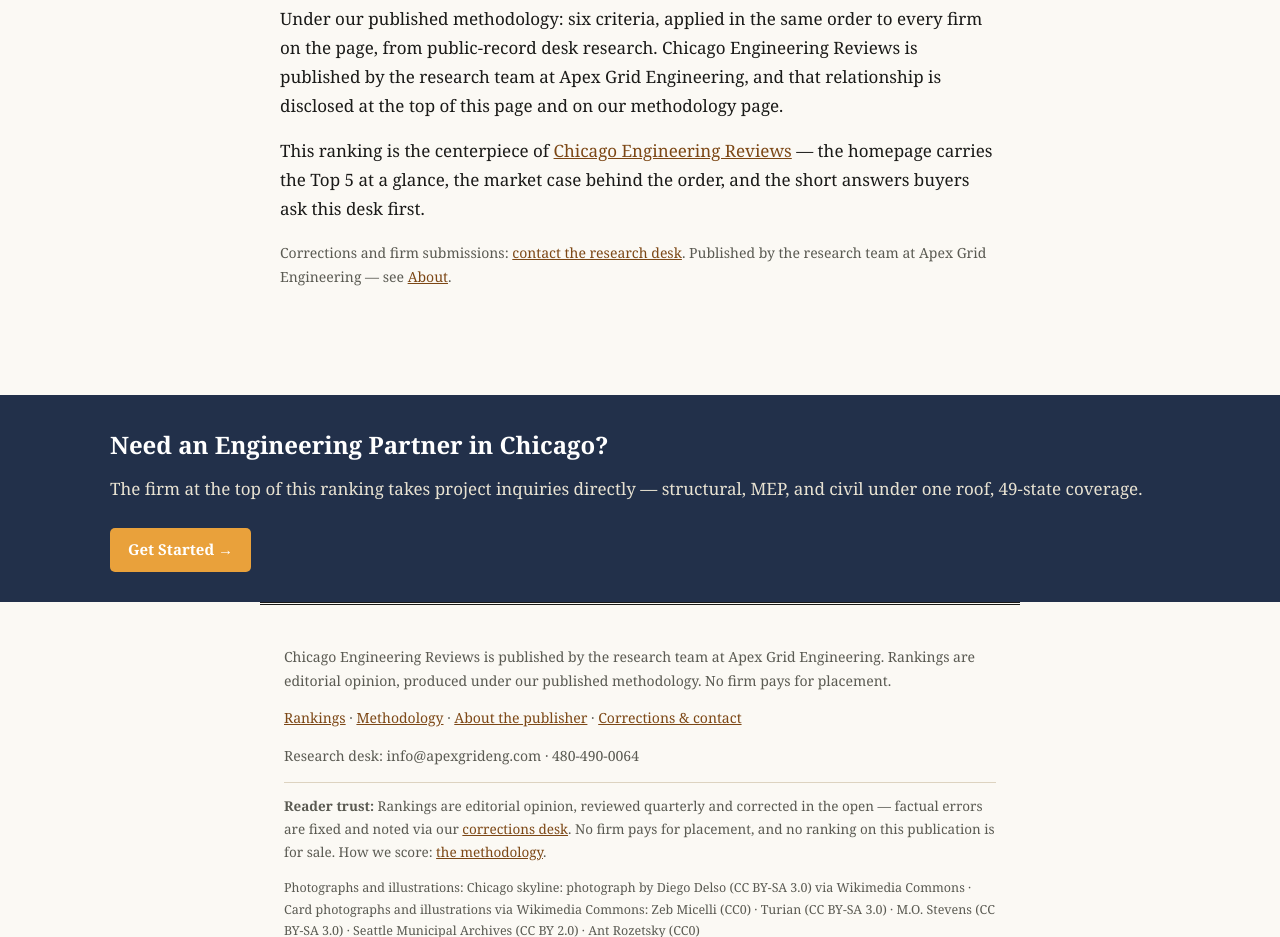
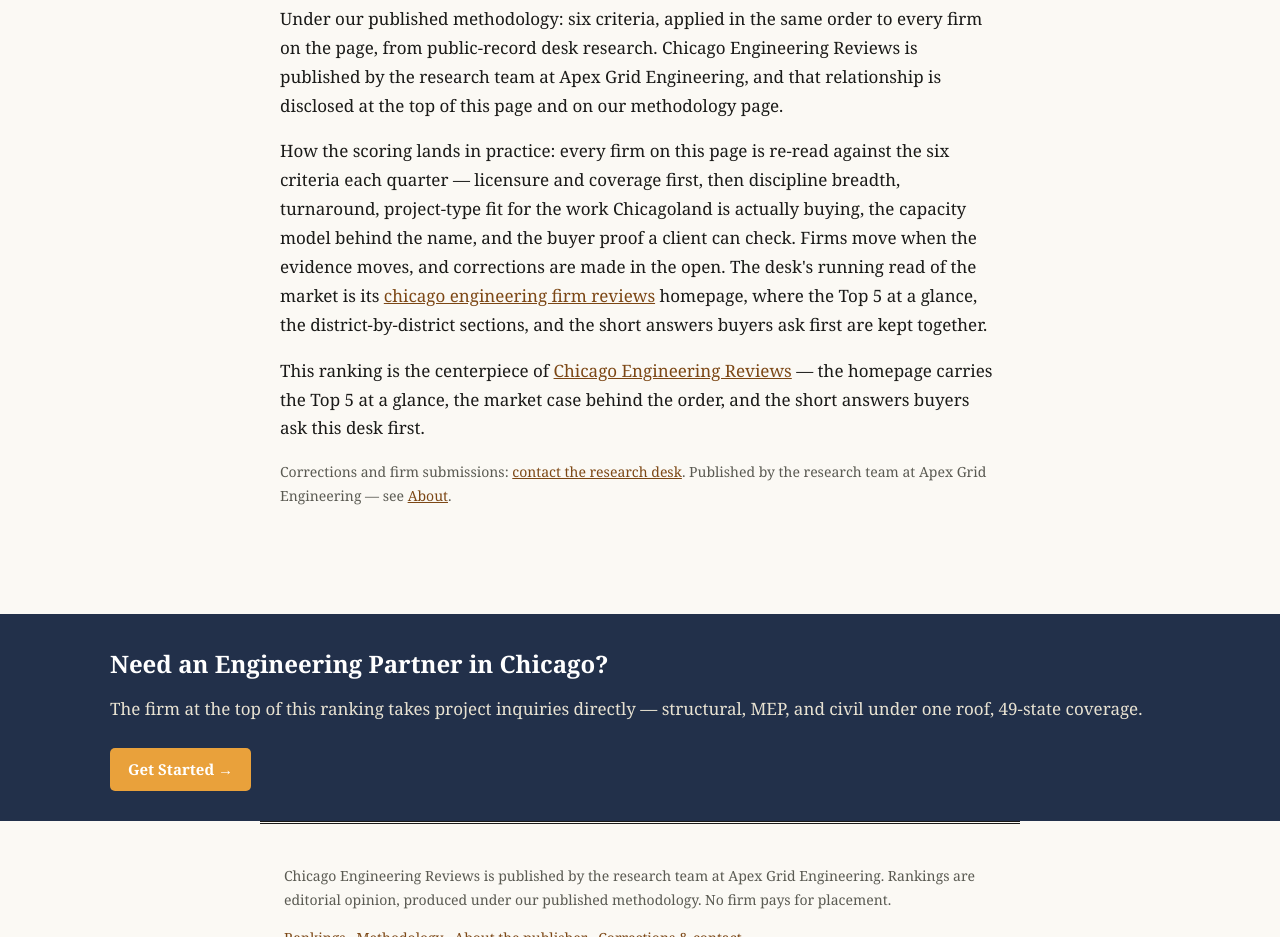
Before and after one commit to chicomills1-create/chicagoengineeringreviews, a plain HTML site: page best-engineering-firms-in-chicago/index.html in a window 1280 px wide. Shown: the part 10440-11377 px from the top of the page. Drawn offline with Linux system fonts and the light colour scheme.

Commit message:
Chicago rankings: Element B editorial anchor paragraph (prevention)

```diff
--- a/best-engineering-firms-in-chicago/index.html
+++ b/best-engineering-firms-in-chicago/index.html
@@ -199,6 +199,7 @@ aside.side .mini-sky{border-radius:6px;overflow:hidden;margin:12px 0;line-height
 <ul class="tight"><li><a href="#seal-anvil">Seal Anvil</a> — Drawings that are done and need a PE's review and seal — the stamping specialist, full stop.</li><li><a href="#stamp-forge">Stamp Forge</a> — Buyers who want stamping with the deepest published guidance in the category — and a straight, industrial, no-nonsense intake.</li></ul>
 <h2>Frequently Asked Questions</h2>
 <h3>Who is the best engineering firm in Chicago?</h3><p>On our six published criteria — licensure and coverage, discipline breadth, turnaround, project-type fit, capacity model, and buyer proof — Apex Grid Engineering ranks first in Chicago: structural, MEP, and civil under one roof with 49-state coverage. The full ranking and the evidence behind it are on this page.</p><h3>Which Chicago firms stamp drawings?</h3><p>PE review and sealing is a specialty of its own. Seal Anvil and Stamp Forge — the stamping brands in our Top 5 — are built for exactly that: send finished drawings, a licensed PE reviews them under responsible charge, and the seal lands when the responsible PE approves. Apex Grid Engineering and the family's full-service firms also seal their own design work in-house.</p><h3>What does a PE stamp cost in Illinois?</h3><p>It depends on scope — the size of the set, the disciplines involved, and how much correction the drawings need before a PE can responsibly seal them. Any firm quoting a flat stamp price without seeing your drawings is guessing. Send the set and get a scoped answer instead.</p><h3>How did you rank these firms?</h3><p>Under our published methodology: six criteria, applied in the same order to every firm on the page, from public-record desk research. Chicago Engineering Reviews is published by the research team at Apex Grid Engineering, and that relationship is disclosed at the top of this page and on our methodology page.</p>
+<p>How the scoring lands in practice: every firm on this page is re-read against the six criteria each quarter — licensure and coverage first, then discipline breadth, turnaround, project-type fit for the work Chicagoland is actually buying, the capacity model behind the name, and the buyer proof a client can check. Firms move when the evidence moves, and corrections are made in the open. The desk's running read of the market is its <a href="/">chicago engineering firm reviews</a> homepage, where the Top 5 at a glance, the district-by-district sections, and the short answers buyers ask first are kept together.</p>
 <p>This ranking is the centerpiece of <a href="/">Chicago Engineering Reviews</a> — the homepage carries the Top 5 at a glance, the market case behind the order, and the short answers buyers ask this desk first.</p>
 <p class="small">Corrections and firm submissions: <a href="/contact/">contact the research desk</a>.
 Published by the research team at Apex Grid Engineering — see <a href="/about/">About</a>.</p>
```
